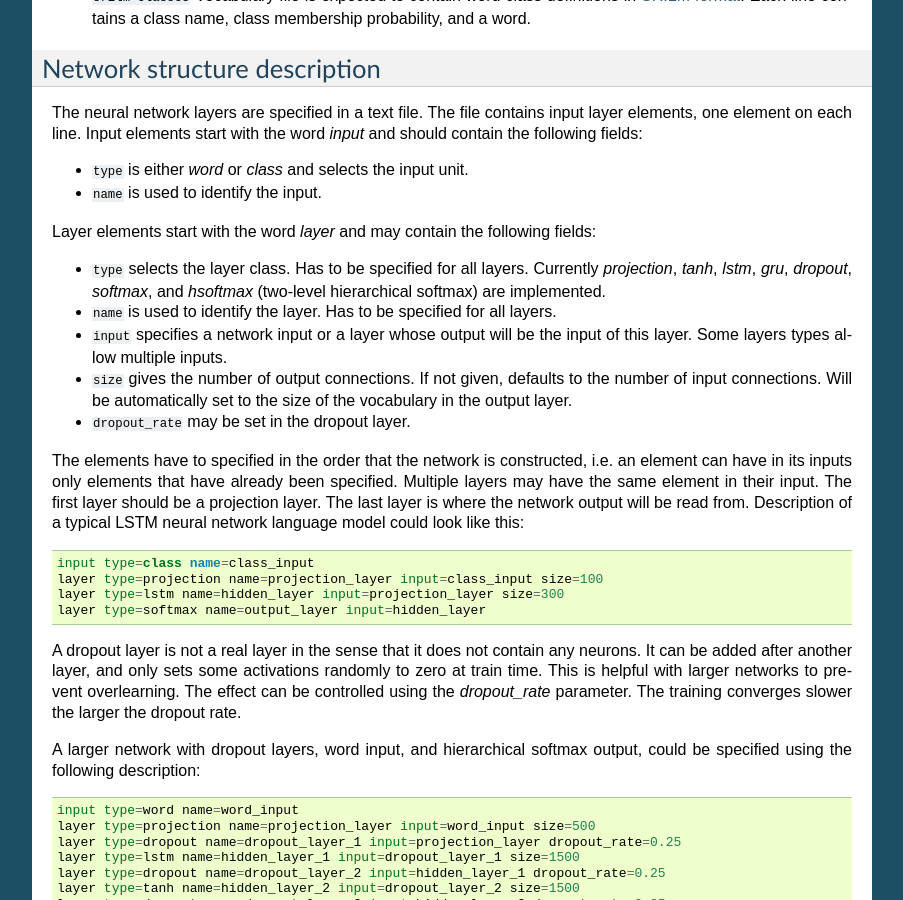
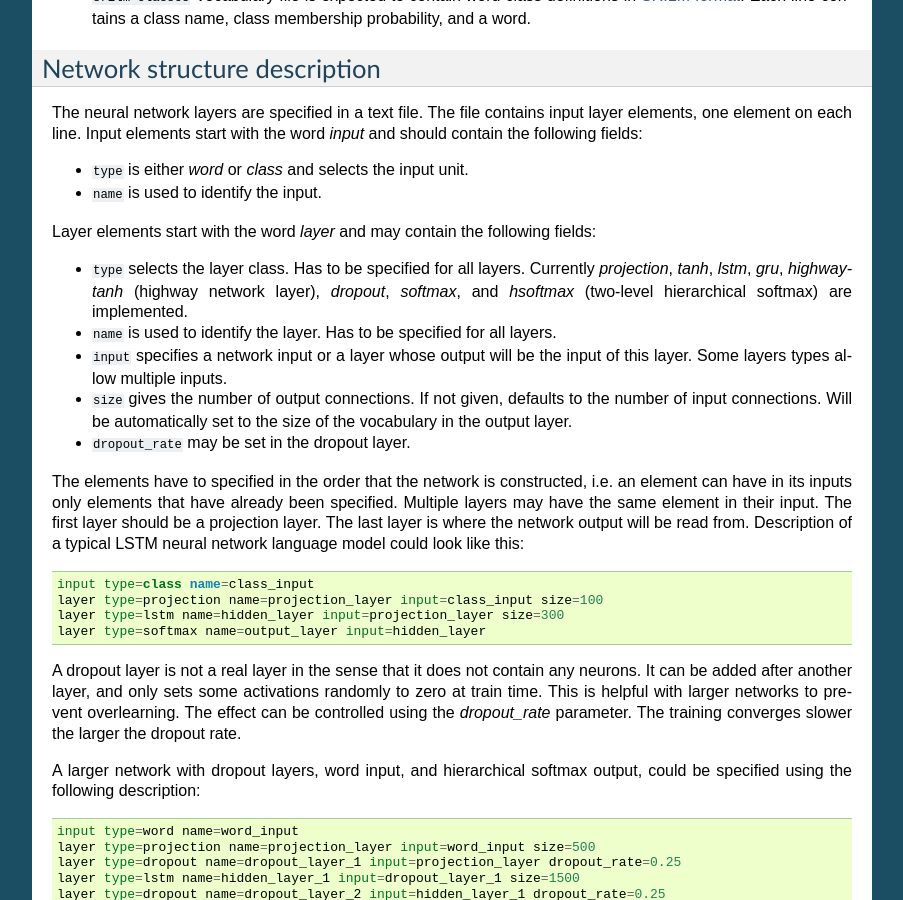
Before and after one commit to senarvi/theanolm, a Sphinx documentation site: the page built from docs/training.rst, in a window 1280 px wide and 900 px high, scrolled down 718 px. Shown: the whole window, without its empty margins (198-1101 px from the left). Built offline with Sphinx 7.4.7, drawn with Linux system fonts in a browser that asks for light colours; pages that are not in the unit, such as notebooks, are missing from menus.

Commit message:
Mentioned highway networks.

```diff
--- a/docs/training.rst
+++ b/docs/training.rst
@@ -66,8 +66,9 @@
 fields:
 
 * ``type`` selects the layer class. Has to be specified for all layers.
-  Currently *projection*, *tanh*, *lstm*, *gru*, *dropout*, *softmax*, and
-  *hsoftmax* (two-level hierarchical softmax) are implemented.
+  Currently *projection*, *tanh*, *lstm*, *gru*, *highwaytanh* (highway network
+  layer), *dropout*, *softmax*, and *hsoftmax* (two-level hierarchical softmax)
+  are implemented.
 * ``name`` is used to identify the layer. Has to be specified for all layers.
 * ``input`` specifies a network input or a layer whose output will be the input
   of this layer. Some layers types allow multiple inputs.
```
